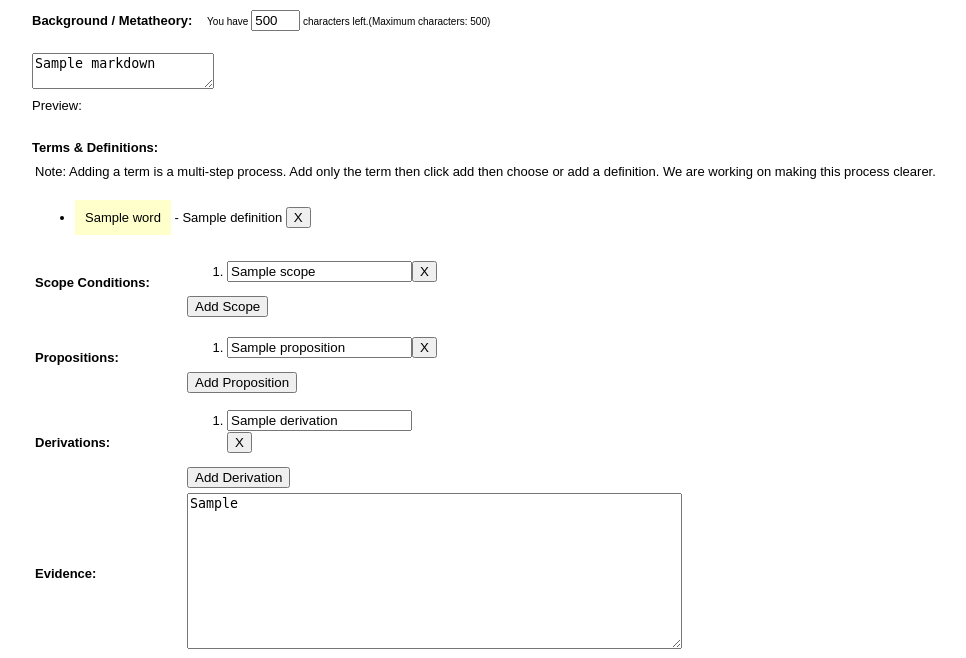
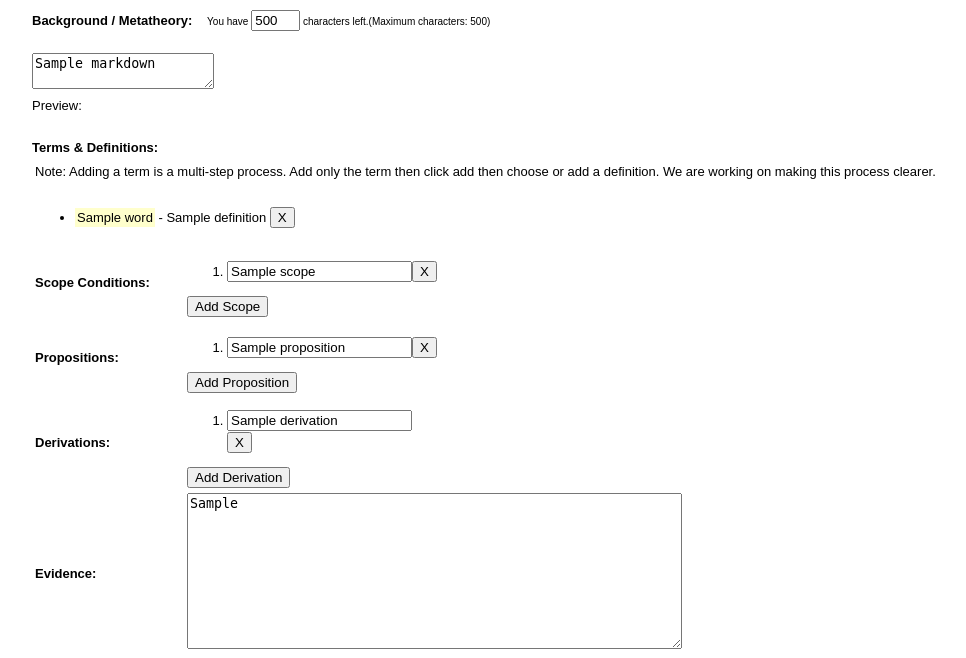
Before and after one commit to mzdu/gae-project, a Python web app: template src/templates/editModule.html in a window 1280 px wide. Shown: the part 209-867 px from the top of the page, without its empty margins (111-1077 px from the left). Run offline with Jinja, Linux system fonts and the light colour scheme; the template is opened without the code that fills it: most values are stand-ins (such as "Sample title", 1, 10 or a date in 2020); some libraries are stand-ins or nearby versions.

Commit message:
updated the style of term at termResult

```diff
--- a/src/static/css/main2.css
+++ b/src/static/css/main2.css
@@ -604,7 +604,7 @@ a:hover{
 
 .term {
 	background-color:#ffffcc;
-	padding:10px;
+	padding:2px;
 }
 .statistics {
 	background-color:#FFFF99;
```
